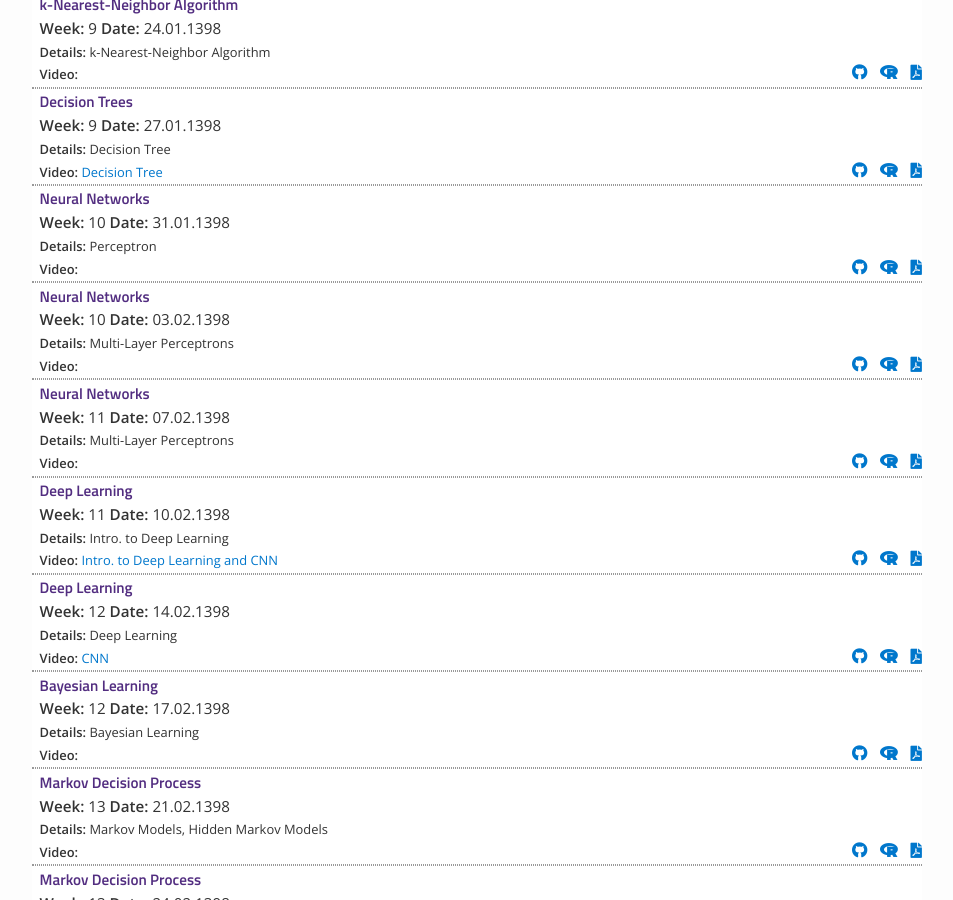
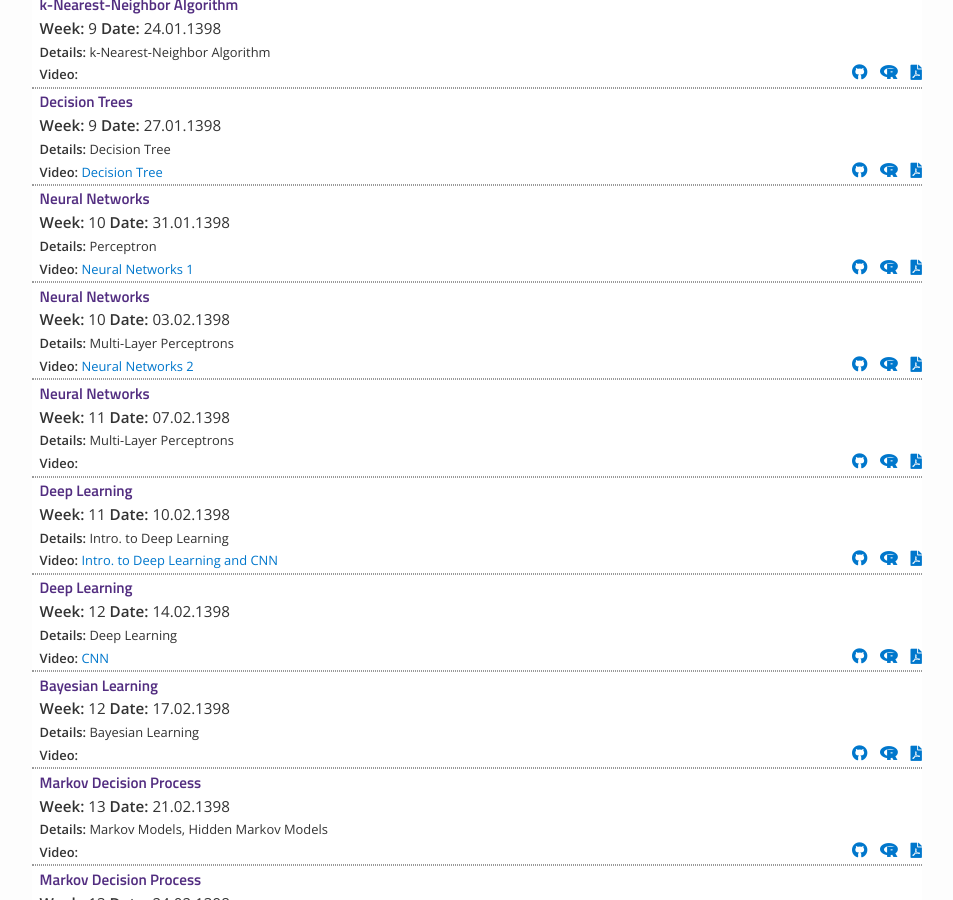
Before and after one commit to rahmanidashti/znuai, a Jekyll site: the page built from materials.md, in a window 1280 px wide and 900 px high, scrolled down 1939 px. Shown: the whole window, without its empty margins (163-1116 px from the left). Built offline with Jekyll 4.4.1, drawn with Linux system fonts in a browser that asks for light colours; nearby versions of some CDN libraries.

Commit message:
Update lectures.yml

```diff
--- a/_data/lectures.yml
+++ b/_data/lectures.yml
@@ -120,12 +120,16 @@
   filename: NN
   dirname: files
   tldr: "Perceptron"
+  video_link: https://drive.google.com/file/d/1PP_2Wp4PVRXusW5JEDI4TPOCbuGwCZYv/view?usp=sharing
+  video_title: "Neural Networks 1"
 - title: "Neural Networks"
   week: 10
   date: 03.02.1398
   filename: MLP
   dirname: files
   tldr: "Multi-Layer Perceptrons"
+  video_link: https://drive.google.com/file/d/1RwLDyUgk_xywK6XqpRMCGLUZTwjwSsez/view?usp=sharing
+  video_title: "Neural Networks 2"
 - title: "Neural Networks"
   week: 11
   date: 07.02.1398
```
